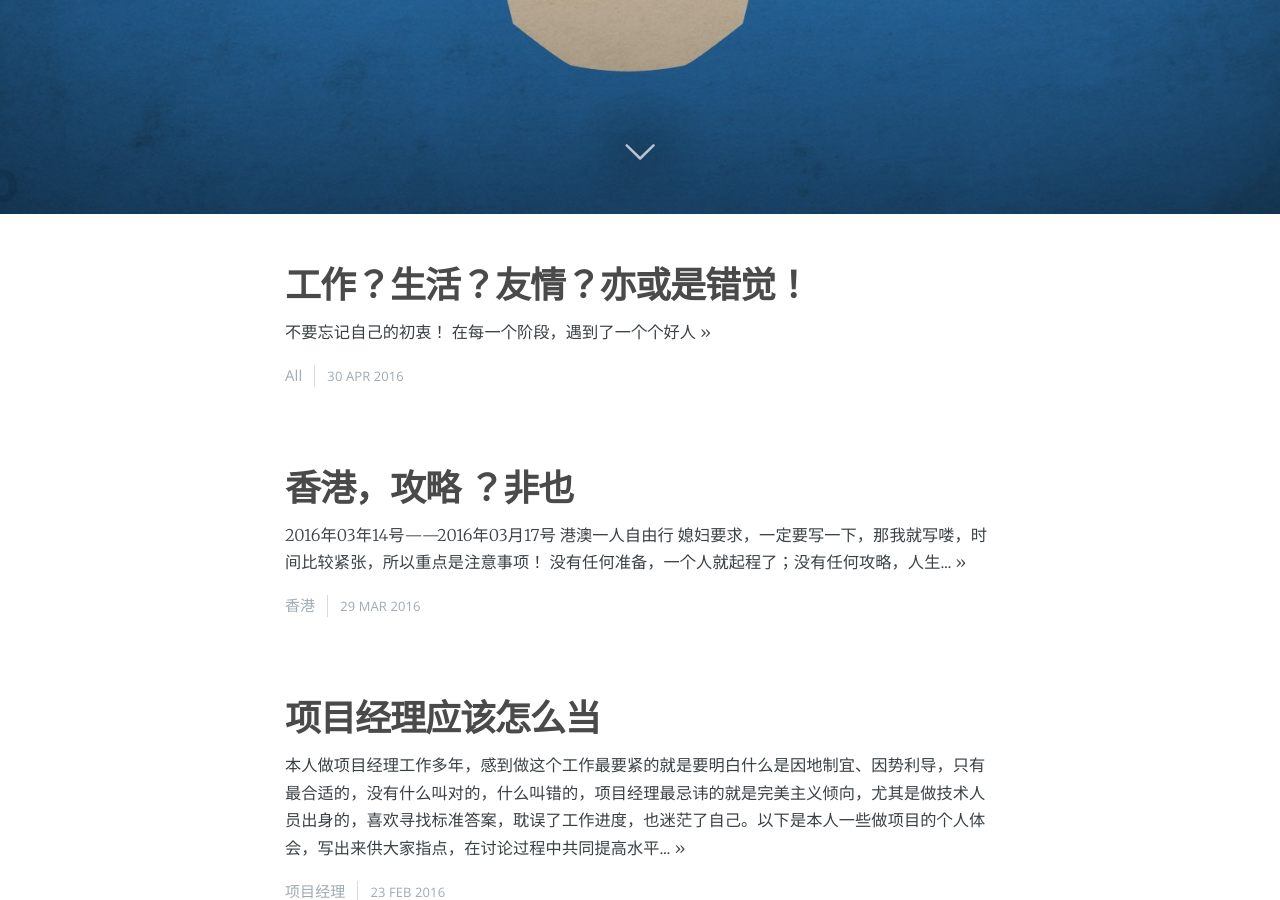
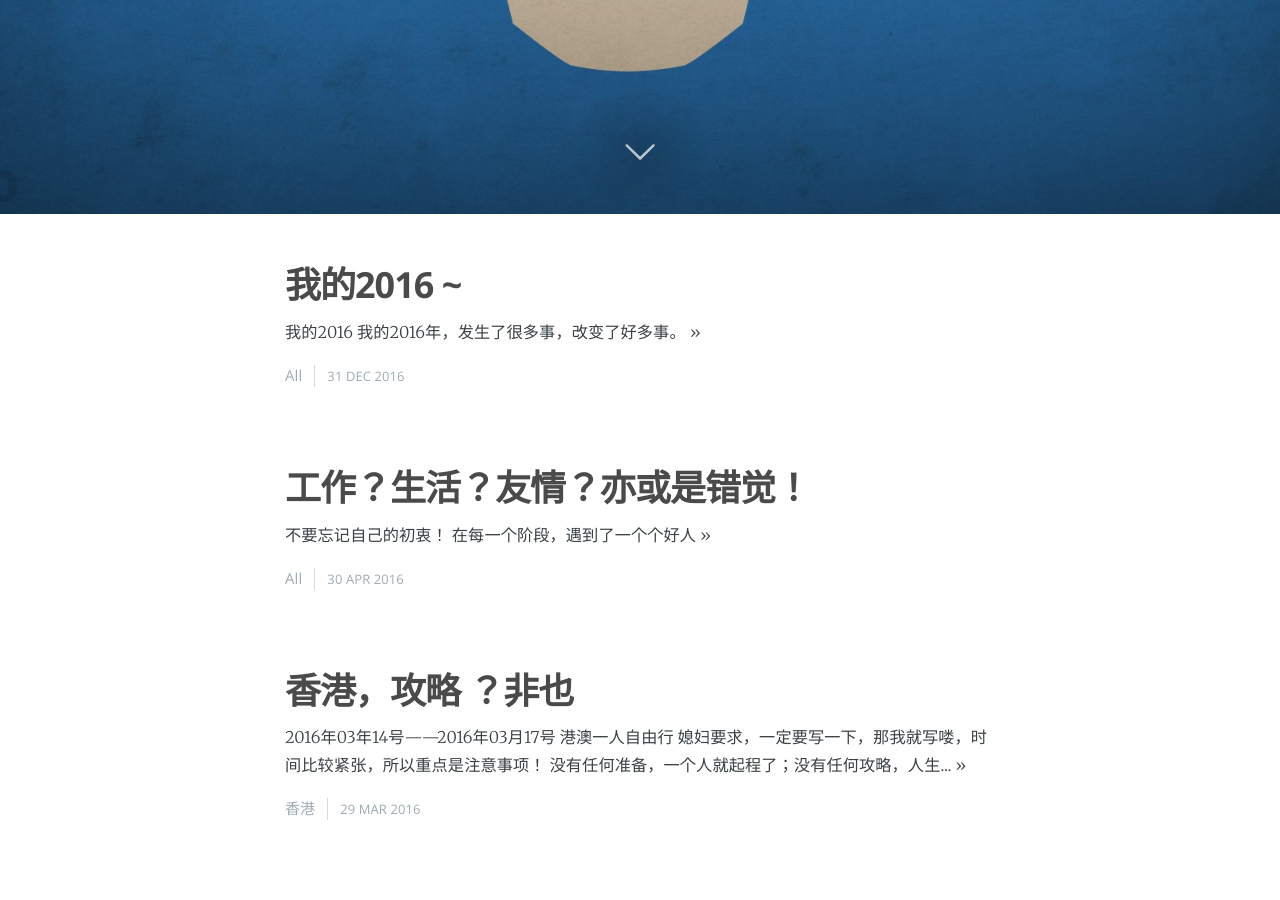
Before and after one commit to joo-studio/blog.joozo.cn, a Jekyll site: the page built from index.html, in a window 1280 px wide and 900 px high, scrolled down 686 px. Built offline with Jekyll 4.4.1, drawn with Linux system fonts in a browser that asks for light colours; nearby versions of some CDN libraries; Markdown is read by kramdown in place of the engine named in the settings; the list of posts is cut into pages by our own code; some of the changed text lies outside the part shown.

Commit message:
add post title is my 2016

```diff
--- /dev/null
+++ b/_posts/2016-12-31-my-2016.md
@@ -0,0 +1,14 @@
+---
+layout: post
+subclass: 'post'
+title: "我的2016 ~"
+categories: 生活
+tags: all
+cover: 'img/000001.jpg'
+navigation: True
+logo: 'assets/images/ghost.png'
+---
+
+##我的2016
+
+我的2016年，发生了很多事，改变了好多事。
```
Also changed, not shown: event.md (+1 -1 lines).
